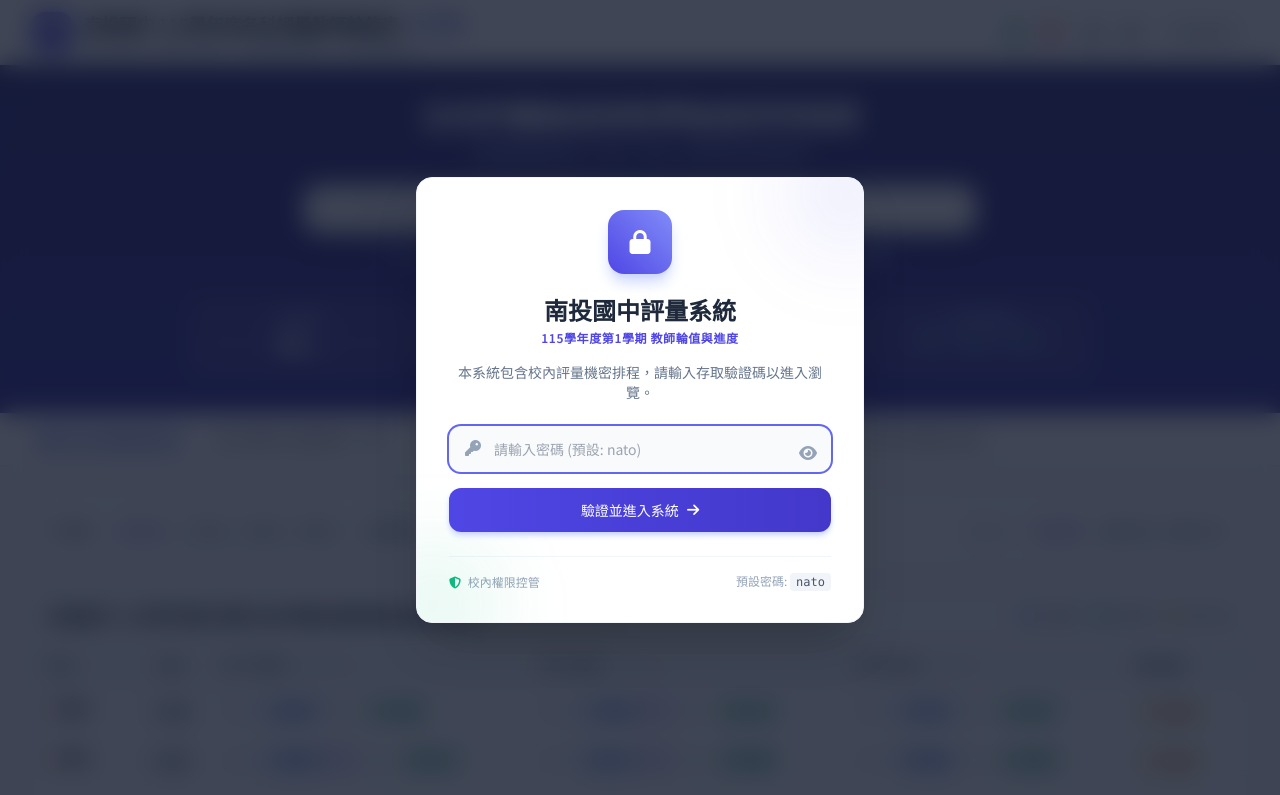
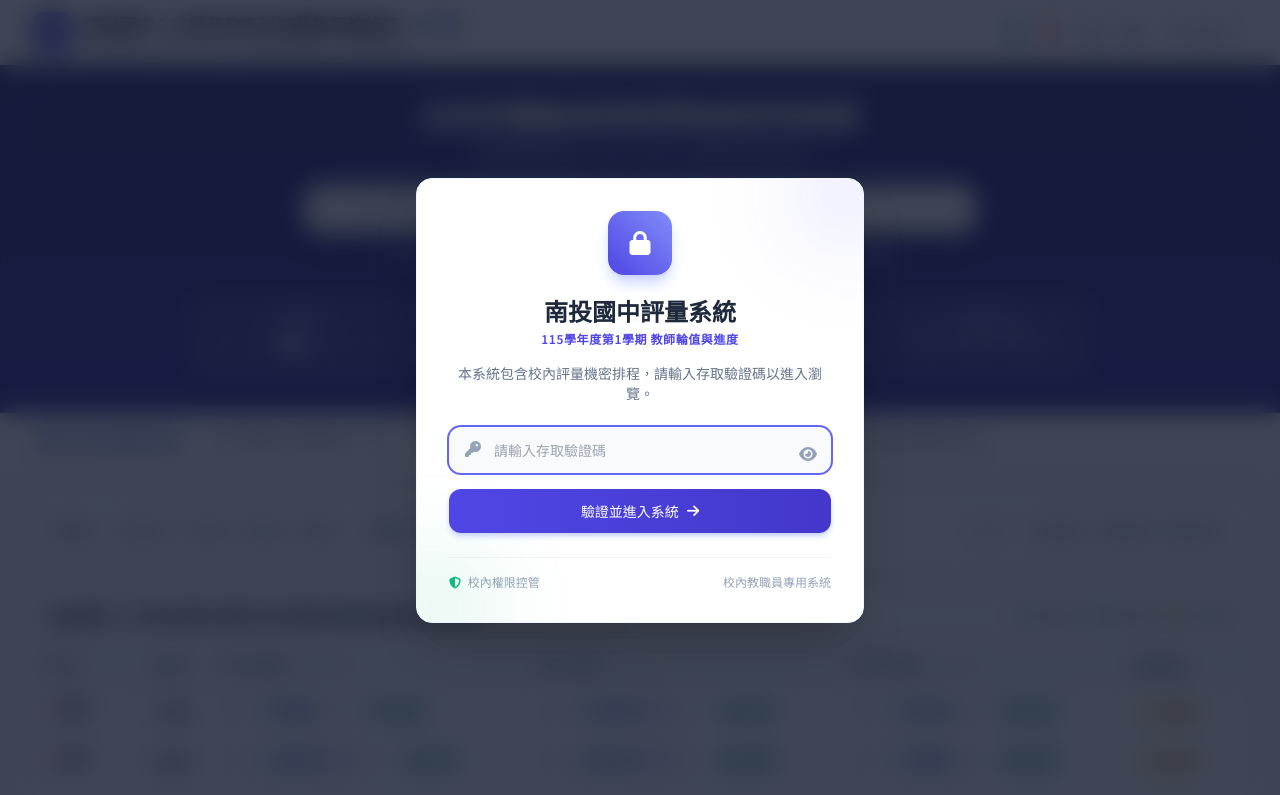
Before and after one commit to yaoshuchin/1151125-nantou-exam-roster, a website: page index.html in a window 1280 px wide. Shown: the top 795 px of the page. Drawn offline with nearby package versions, Linux system fonts and the light colour scheme.

Commit message:
fix: remove default password hint from UI

```diff
--- a/index.html
+++ b/index.html
@@ -73,7 +73,7 @@
           <input
             type="password"
             id="passwordInput"
-            placeholder="請輸入密碼 (預設: nato)"
+            placeholder="請輸入存取驗證碼"
             autocomplete="current-password"
             class="w-full px-4 py-3 pl-11 rounded-xl border border-slate-300 focus:outline-none focus:ring-2 focus:ring-indigo-500 focus:border-transparent text-slate-800 transition text-sm bg-slate-50"
             required
@@ -99,7 +99,7 @@
 
       <div class="mt-6 pt-4 border-t border-slate-100 flex items-center justify-between text-xs text-slate-400">
         <span><i class="fa-solid fa-shield-halved text-emerald-500 mr-1"></i> 校內權限控管</span>
-        <span>預設密碼: <code class="bg-slate-100 text-slate-600 px-1.5 py-0.5 rounded font-mono">nato</code></span>
+        <span>校內教職員專用系統</span>
       </div>
     </div>
   </div>
```
